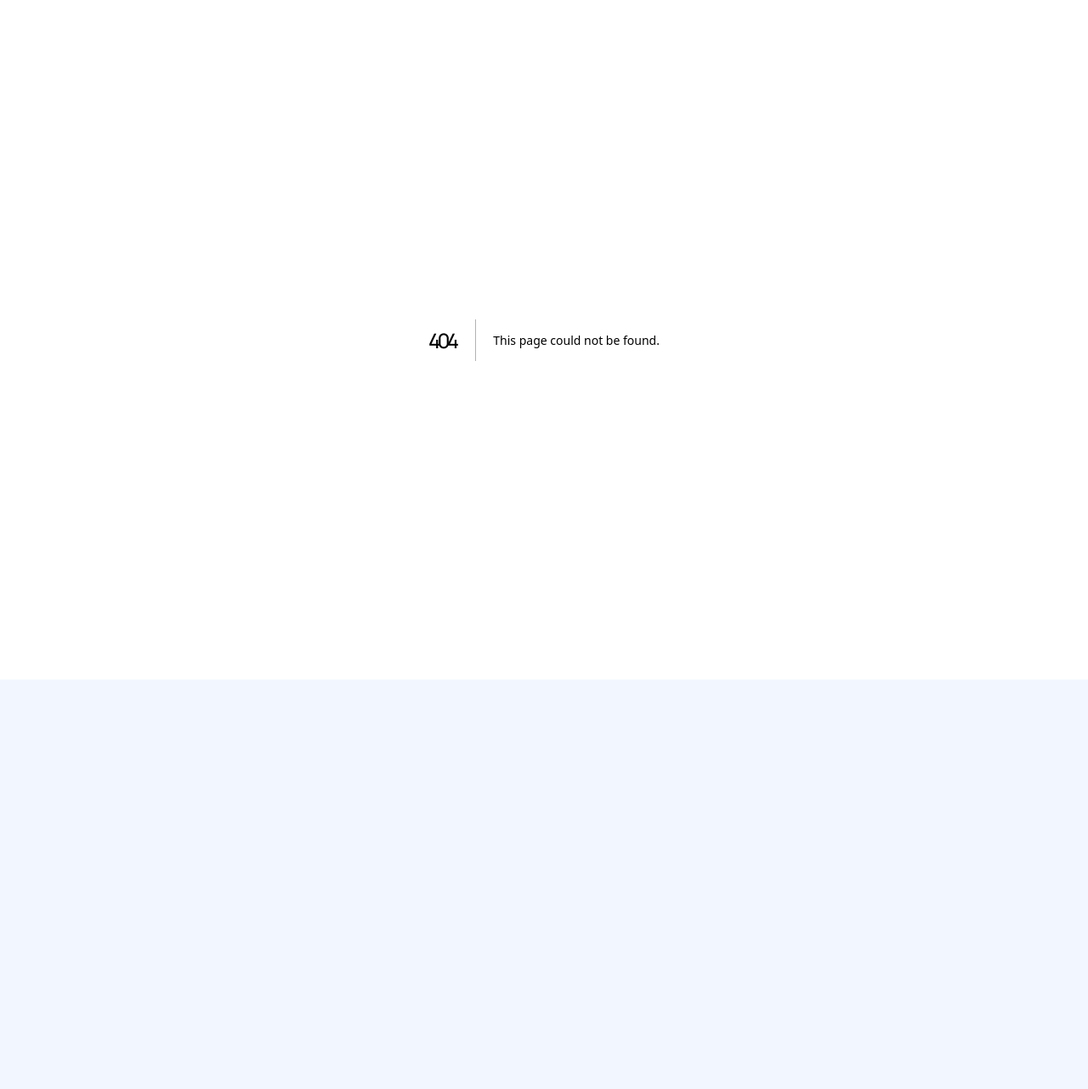
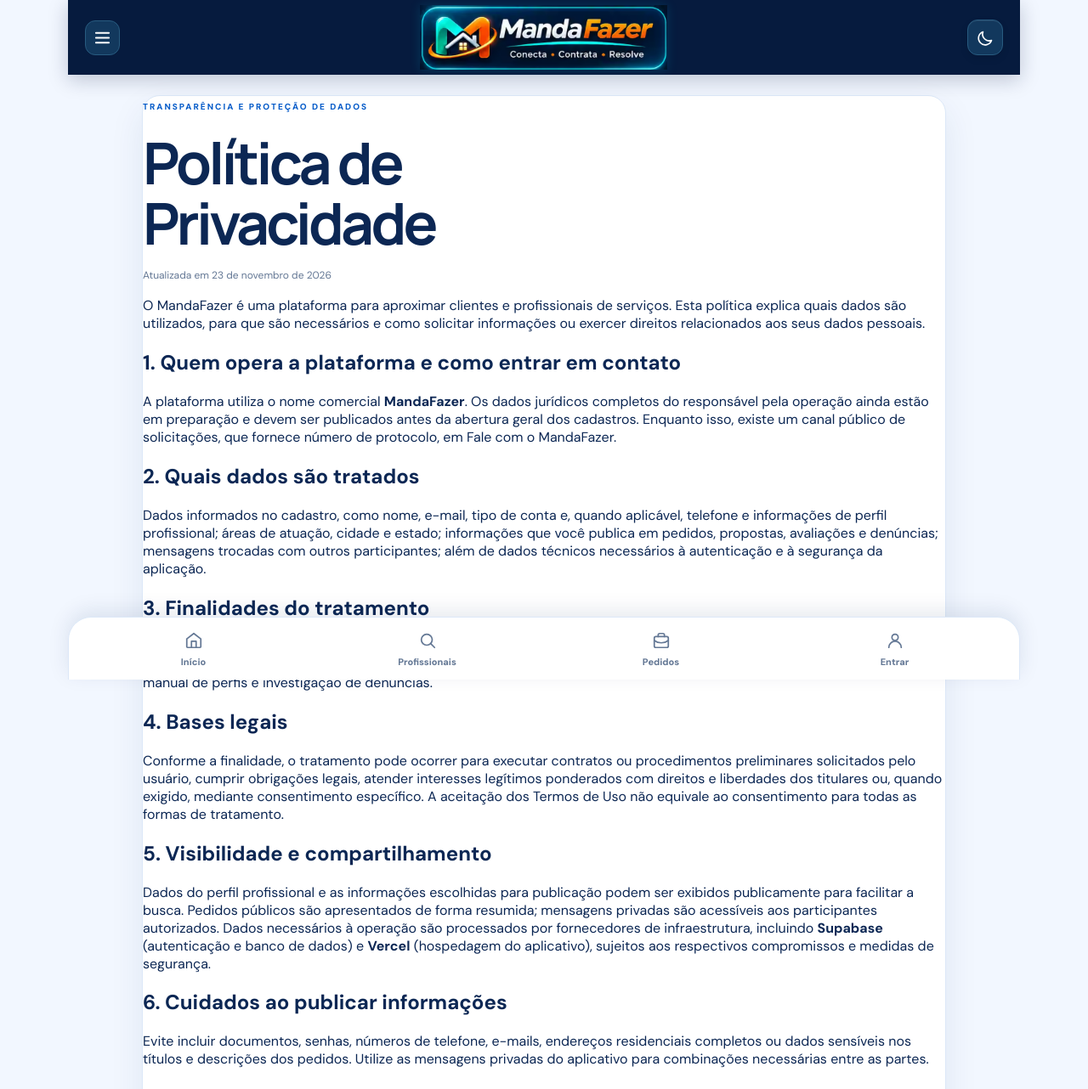
Before and after one commit to desenvolvimentogidital-cyber/MESTRE, a Next.js app: page /privacidade in a window 1280 px wide. Before the commit this address had no page. Shown: the top 1282 px of the page at 85% size. Before the commit the page ends 800 px from the top, so only its background shows below. Built offline with nearby package versions, Linux system fonts and the light colour scheme; no server answers.

Commit message:
feat(launch): public legal information and traceable support contact — app/privacidade/page.tsx

```diff
--- /dev/null
+++ b/app/privacidade/page.tsx
@@ -0,0 +1,37 @@
+import Link from "next/link";
+import {AppFrame} from "@/components/conectaserv-ui";
+
+export const metadata={title:"Política de Privacidade | MandaFazer",description:"Entenda como o MandaFazer trata dados pessoais de clientes e profissionais."};
+const updated="23 de novembro de 2026";
+export default function PrivacyPage(){
+  return <AppFrame active="perfil" title="Política de Privacidade">
+    <article className="cs-card mf-legal-content">
+      <span className="cs-eyebrow">Transparência e proteção de dados</span>
+      <h1>Política de Privacidade</h1>
+      <p className="cs-hint">Atualizada em {updated}</p>
+      <p>O MandaFazer é uma plataforma para aproximar clientes e profissionais de serviços. Esta política explica quais dados são utilizados, para que são necessários e como solicitar informações ou exercer direitos relacionados aos seus dados pessoais.</p>
+      <h2>1. Quem opera a plataforma e como entrar em contato</h2>
+      <p>A plataforma utiliza o nome comercial <strong>MandaFazer</strong>. Os dados jurídicos completos do responsável pela operação ainda estão em preparação e devem ser publicados antes da abertura geral dos cadastros. Enquanto isso, existe um canal público de solicitações, que fornece número de protocolo, em <Link href="/suporte">Fale com o MandaFazer</Link>.</p>
+      <h2>2. Quais dados são tratados</h2>
+      <p>Dados informados no cadastro, como nome, e-mail, tipo de conta e, quando aplicável, telefone e informações de perfil profissional; áreas de atuação, cidade e estado; informações que você publica em pedidos, propostas, avaliações e denúncias; mensagens trocadas com outros participantes; além de dados técnicos necessários à autenticação e à segurança da aplicação.</p>
+      <h2>3. Finalidades do tratamento</h2>
+      <p>Permitir cadastro, autenticação, localização de profissionais por categoria, publicação de pedidos, envio e aceite de propostas, conversas privadas entre participantes, avaliações, avisos dentro do aplicativo, suporte, prevenção de fraudes, verificação manual de perfis e investigação de denúncias.</p>
+      <h2>4. Bases legais</h2>
+      <p>Conforme a finalidade, o tratamento pode ocorrer para executar contratos ou procedimentos preliminares solicitados pelo usuário, cumprir obrigações legais, atender interesses legítimos ponderados com direitos e liberdades dos titulares ou, quando exigido, mediante consentimento específico. A aceitação dos Termos de Uso não equivale ao consentimento para todas as formas de tratamento.</p>
+      <h2>5. Visibilidade e compartilhamento</h2>
+      <p>Dados do perfil profissional e as informações escolhidas para publicação podem ser exibidos publicamente para facilitar a busca. Pedidos públicos são apresentados de forma resumida; mensagens privadas são acessíveis aos participantes autorizados. Dados necessários à operação são processados por fornecedores de infraestrutura, incluindo <strong>Supabase</strong> (autenticação e banco de dados) e <strong>Vercel</strong> (hospedagem do aplicativo), sujeitos aos respectivos compromissos e medidas de segurança.</p>
+      <h2>6. Cuidados ao publicar informações</h2>
+      <p>Evite incluir documentos, senhas, números de telefone, e-mails, endereços residenciais completos ou dados sensíveis nos títulos e descrições dos pedidos. Utilize as mensagens privadas do aplicativo para combinações necessárias entre as partes.</p>
+      <h2>7. Retenção e segurança</h2>
+      <p>Os registros são mantidos pelo período necessário às finalidades indicadas e, quando aplicável, por prazos de conservação impostos ou permitidos pela legislação. Utilizamos autenticação, controle de acesso por perfil, restrições no banco e medidas de monitoramento. Nenhum sistema pode garantir risco zero.</p>
+      <h2>8. Direitos do titular</h2>
+      <p>Você pode solicitar informações sobre tratamento, confirmação, acesso, correção, anonimização ou eliminação quando cabível, portabilidade nas condições aplicáveis, informações de compartilhamento, oposição e revisão de decisões automatizadas quando previstas. Algumas solicitações exigem verificação de identidade antes de fornecer ou alterar dados.</p>
+      <p>Para solicitar acesso, correção, exclusão ou informações, abra <Link href="/suporte">o canal de privacidade</Link>, selecione <strong>Privacidade e dados pessoais</strong> e guarde o protocolo fornecido. A solicitação será analisada conforme os prazos legais.</p>
+      <h2>9. Crianças e adolescentes</h2>
+      <p>A plataforma não foi projetada para cadastro autônomo de menores de idade. Caso identifique uso irregular ou conteúdo que afete crianças e adolescentes, comunique pelo canal de suporte.</p>
+      <h2>10. Atualizações</h2>
+      <p>Esta política poderá ser atualizada quando houver mudanças de funcionamento ou obrigações legais. A versão em vigor permanecerá disponível nesta página.</p>
+      <nav className="mf-legal-actions"><Link className="cs-button cs-button-primary" href="/suporte">Falar sobre meus dados</Link><Link className="cs-button cs-button-outline" href="/termos">Ler Termos de Uso</Link></nav>
+    </article>
+  </AppFrame>;
+}
```
